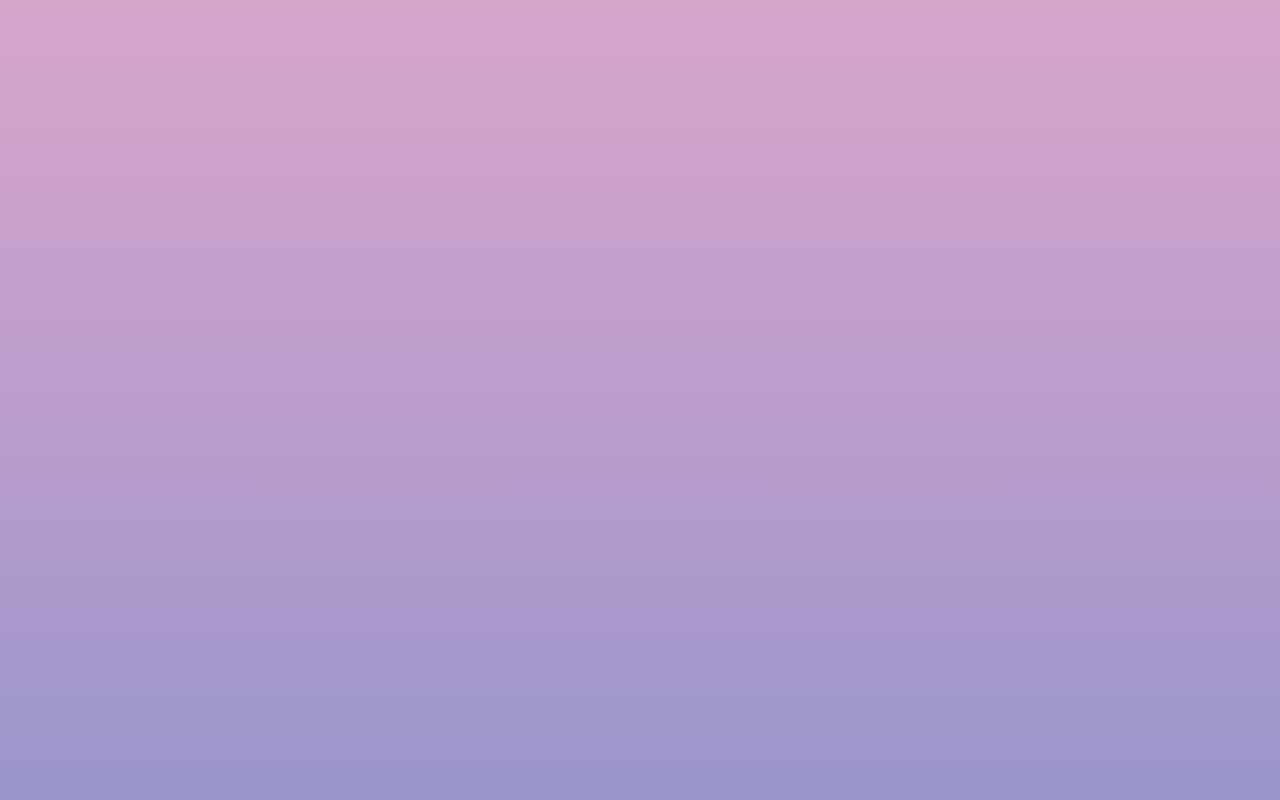
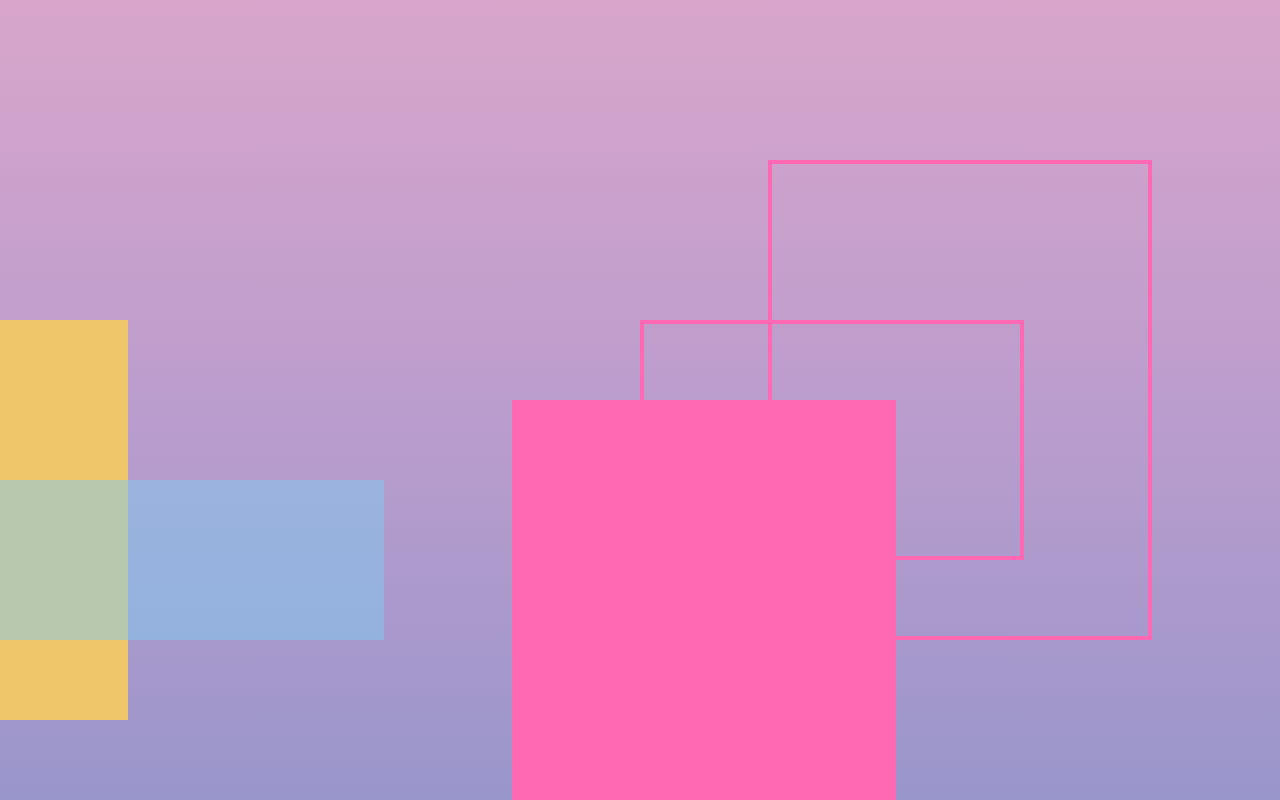
Before and after one commit to IsraelSantizo98/Platzi-layoutGrid, a plain HTML site: page index.html in a window 1280 px wide. Drawn offline with Linux system fonts and the light colour scheme.

Commit message:
Se agrega div items

```diff
--- a/index.html
+++ b/index.html
@@ -9,7 +9,12 @@
 </head>
 <body>
     <div class="container">
-
+        <div class="item-1"></div>
+        <div class="item-2"></div>
+        <div class="item-3"></div>
+        <div class="item-4"></div>
+        <div class="item-5"></div>
+        <div class="item-6"></div>
     </div>
 </body>
 </html>
```
